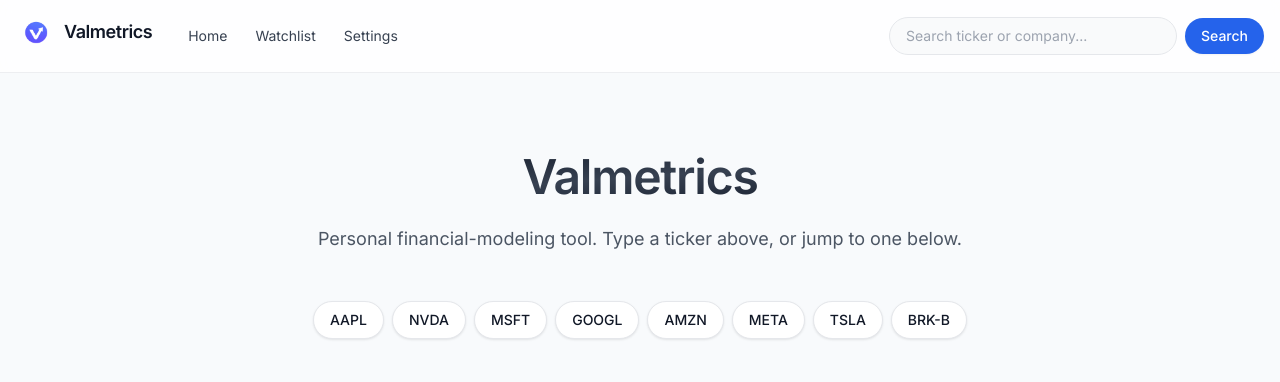
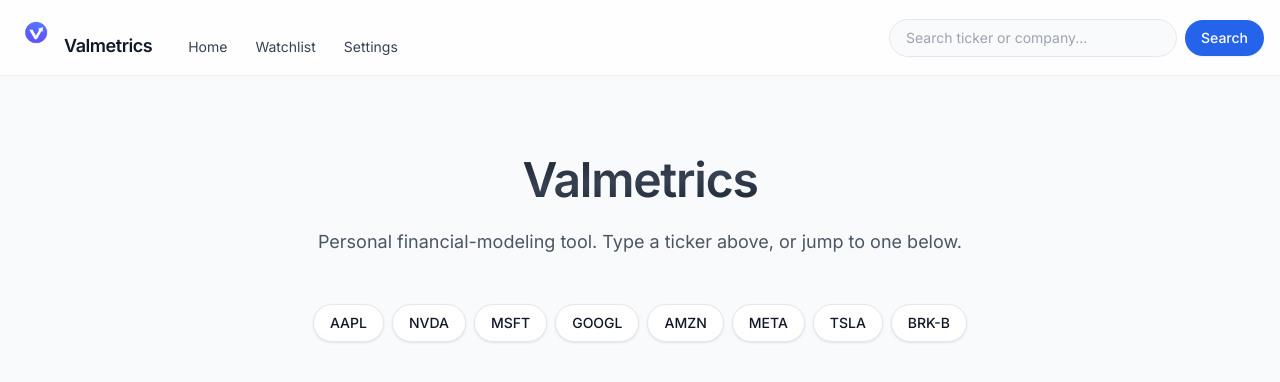
Before and after one commit to Parhamzn/valmetrics, a Django app: page / in a window 1280 px wide. Shown: the top 382 px of the page. Run offline with Django 5.2, Linux system fonts and the light colour scheme; some libraries are stand-ins or nearby versions.

Commit message:
Align nav: bottom-align logo, Valmetrics text, and nav-link text
items-center vertically centered the children of the nav by their box,
so the 40px logo, the larger Valmetrics text, and the smaller nav-link
text all centered at different visual baselines.

- Outer logo+nav row: items-center -> items-baseline so the Valmetrics
  text baseline and the nav-link text baselines line up.
- Logo+text inner span: items-center -> items-baseline so the logo's
  bottom edge sits on the Valmetrics text baseline. Added self-end so
  the image's intrinsic baseline is treated as its bottom rather than
  whatever the browser picks by default.

Net effect: logo bottom = Valmetrics text bottom = Home/Watchlist/
Settings text bottom — one clean baseline across the nav.

```diff
--- a/templates/base.html
+++ b/templates/base.html
@@ -136,20 +136,20 @@
 <body class="bg-slate-50 dark:bg-slate-950 text-gray-900 dark:text-gray-100 antialiased">
     <nav class="bg-white/80 dark:bg-slate-900/80 backdrop-blur border-b border-gray-200/70 dark:border-slate-800/70 sticky top-0 z-40">
         <div class="container mx-auto px-4 py-3 flex items-center justify-between gap-4">
-            <div class="flex items-center gap-6">
+            <div class="flex items-baseline gap-6">
                 <a href="/" class="text-lg font-semibold tracking-tight text-gray-900 dark:text-gray-50">
-                    <span class="inline-flex items-center gap-2">
+                    <span class="inline-flex items-baseline gap-2">
                         <picture>
                             <source srcset="{% static 'img/logo.webp' %}" type="image/webp">
                             <img src="{% static 'img/logo.png' %}"
                                  alt="Valmetrics"
-                                 class="w-10 h-10 rounded-full"
+                                 class="w-10 h-10 rounded-full self-end"
                                  width="40" height="40" />
                         </picture>
                         Valmetrics
                     </span>
                 </a>
-                <div class="flex items-center gap-1 text-sm">
+                <div class="flex items-baseline gap-1 text-sm">
                     <a href="/" class="px-3 py-1.5 rounded-full text-gray-700 dark:text-gray-300 hover:bg-gray-100 dark:hover:bg-slate-800 transition">Home</a>
                     <a href="/watchlist/" class="px-3 py-1.5 rounded-full text-gray-700 dark:text-gray-300 hover:bg-gray-100 dark:hover:bg-slate-800 transition">Watchlist</a>
                     <a href="/settings/" class="px-3 py-1.5 rounded-full text-gray-700 dark:text-gray-300 hover:bg-gray-100 dark:hover:bg-slate-800 transition">Settings</a>
```
